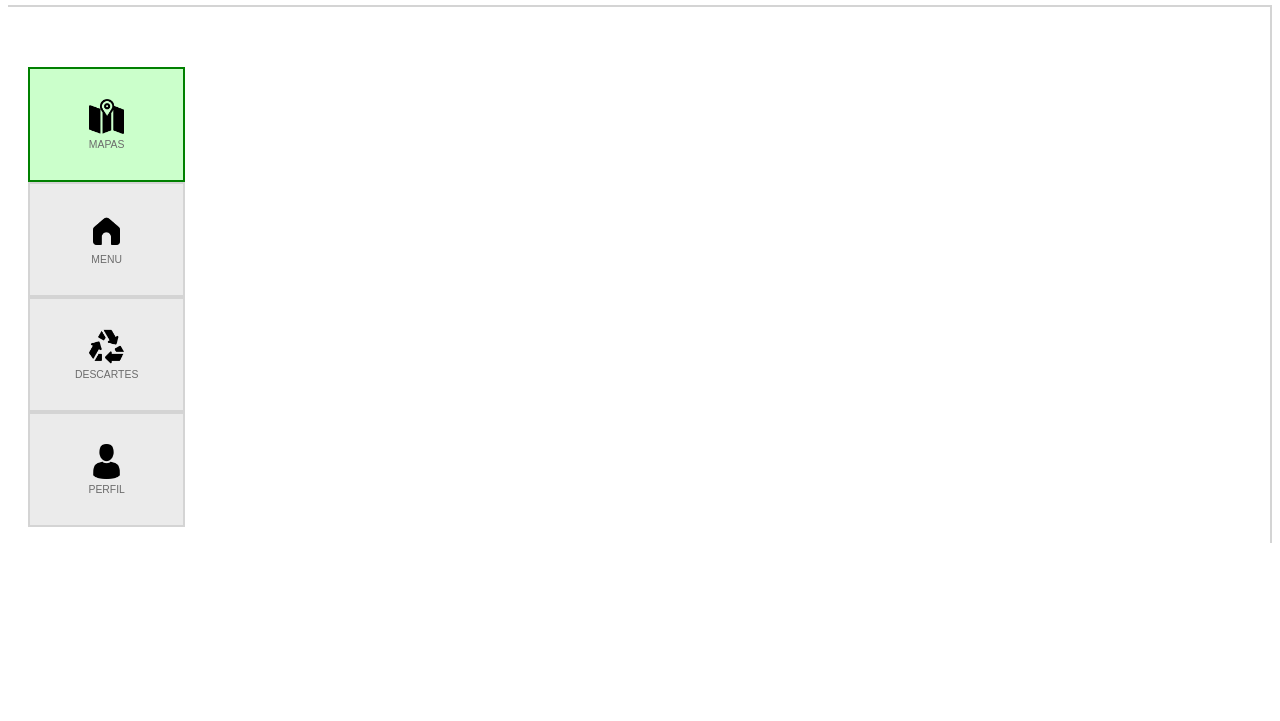
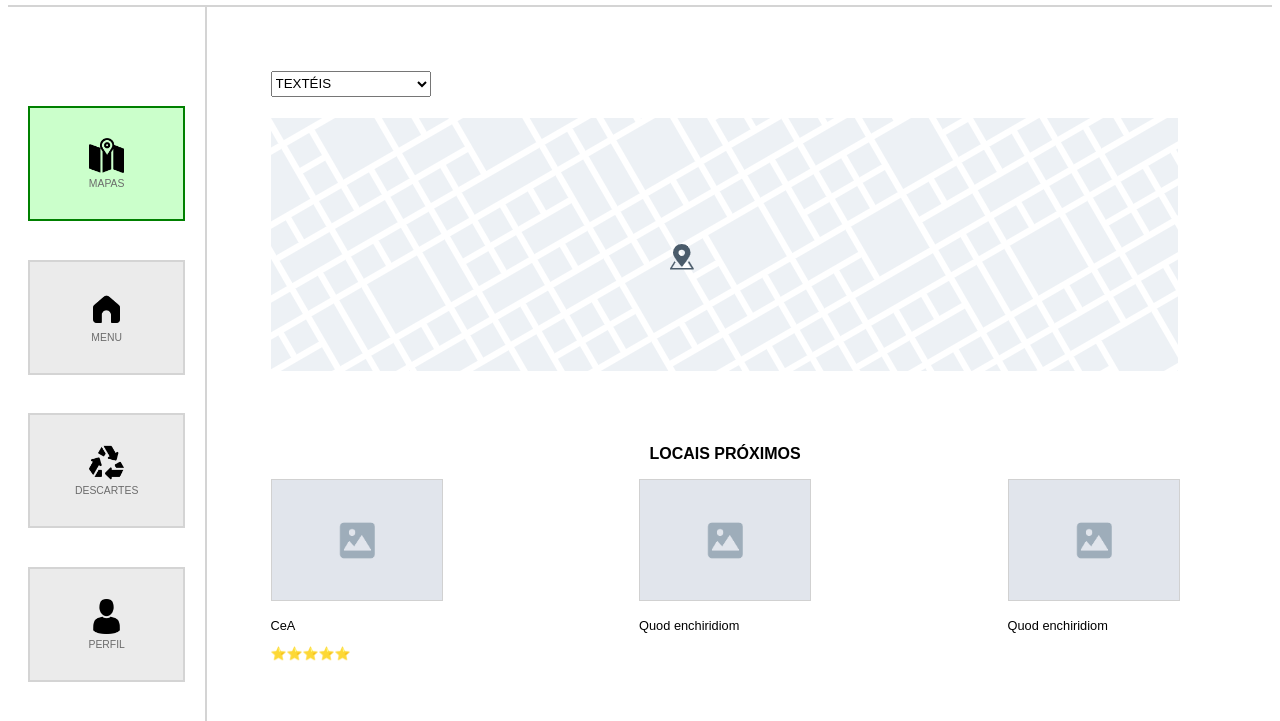
Before and after one commit to andre-nave2024/projeto-PI, a plain HTML site: page mapa.html in a window 1280 px wide. Shown: the part 65-786 px from the top of the page. Drawn offline with Linux system fonts and the light colour scheme.

Commit message:
comecei a codar a aba de mapas

```diff
--- a/mapa.html
+++ b/mapa.html
@@ -7,18 +7,14 @@
     <link rel="stylesheet" href="reponsivo.css">
     <link rel="stylesheet" href="styles/mapa.css">
 </head>
-<style>
-    .mapas {
-        background-color:#cbffcb;
-        border: solid 2px green;
-
-}
-</style>
 <body>
     <header>
         <h1 id="title">MAPAS</h1>
-        <div class="menu-icon_flex"><img class="menu-icon" src="images/icons/menu.png" alt="icone-do-menu" width="50" height="50"></div>
+        <div class="menu-icon_flex"><img class="menu-icon" src="images/icons/menu.png" alt="icone-do-menu" width="50"
+                height="50">
+        </div>
     </header>
+    <div id="container">
         <nav>
             <ul class="nav">
                 <a href="mapa.html" target="_blank">
@@ -55,5 +51,33 @@
                 </a>
             </ul>
         </nav>
+        <main>
+            <section>
+                <select name="select">
+                    <option value="valor1">TEXTÉIS</option>
+                    <option value="valor2">REMÉDIOS</option>
+                    <option value="valor3">ELETRÔNICOS</option>
+                </select>
+                <div class="local-section"><img src="images/local.png" alt=""></div>
+                <h3>LOCAIS PRÓXIMOS</h3>
+                    <div class="coluna-fotos">
+                        <div class="img-locais">
+                            <img src="images/example-img.png" alt="">
+                            <p>CeA</p>
+                            <p>⭐⭐⭐⭐⭐</p>
+                        </div>
+                        <div class="img-locais">
+                            <img src="images/example-img.png" alt="">
+                            <p>Quod enchiridiom</p>
+                        </div>
+                        <div class="img-locais">
+                            <img src="images/example-img.png" alt="">
+                            <p>Quod enchiridiom</p>
+                        </div>
+                    </div>
+                </ul>
+            </section>
+        </main>
+    </div>
 </body>
 </html>
--- a/styles/home.css
+++ b/styles/home.css
@@ -11,6 +11,10 @@
 main {
     margin: 4%;
     display: flex;
+}
+
+nav {
+    margin-right: 4%;
 }
 
 /*informações semanais - section*/
@@ -53,10 +57,6 @@ section {
     flex-direction: column;
 }
 
-nav {
-    margin-right: 5%;
-}
-
 @media (max-width: 1180px) {
     div.carrossel > img{
         width: 700px;
--- a/styles/mapa.css
+++ b/styles/mapa.css
@@ -0,0 +1,53 @@
+.mapas {
+    background-color:#cbffcb;
+    border: solid 2px green;
+}
+/*Corpo do site*/
+#container {
+    display: flex;
+}
+
+main {
+    margin: 5%;
+}
+
+/*Section*/
+
+select {
+    width: 12em;
+    height: 2em;
+    margin-bottom: 20px;
+}
+
+h3 {
+    text-align: center;
+    font-size: 1rem;
+    margin-top: 70px;
+}
+
+div.coluna-fotos {
+    display: flex;
+    justify-content: space-between;
+}
+
+div.img-locais > img{
+    width: 170px;
+    height: 120px;
+    border: 1px solid rgb(209, 209, 209);
+}
+
+div.img-locais > p {
+    font-size: 0.80rem;
+}
+
+@media (max-width: 1220px) {
+    div.local-section > img{
+        width: 700px;
+    }
+}
+
+@media (max-width: 990px) {
+    div.local-section > img {
+        width: 500px;
+    }
+}
```
Also changed, not shown: home.html (+3 -1 lines), images/example-img.png (added), images/local.png (added). Lines whose indentation alone changed are shown as unchanged.
